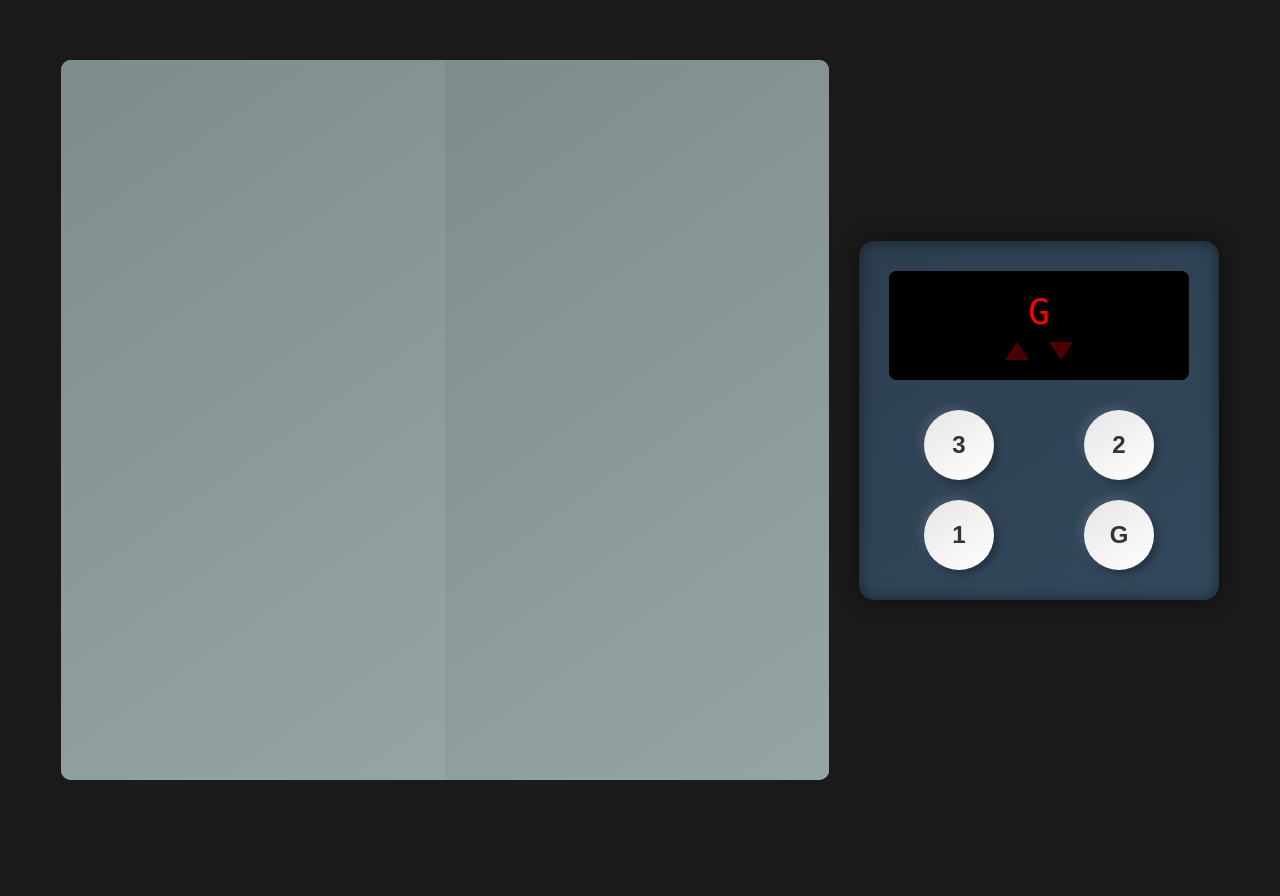
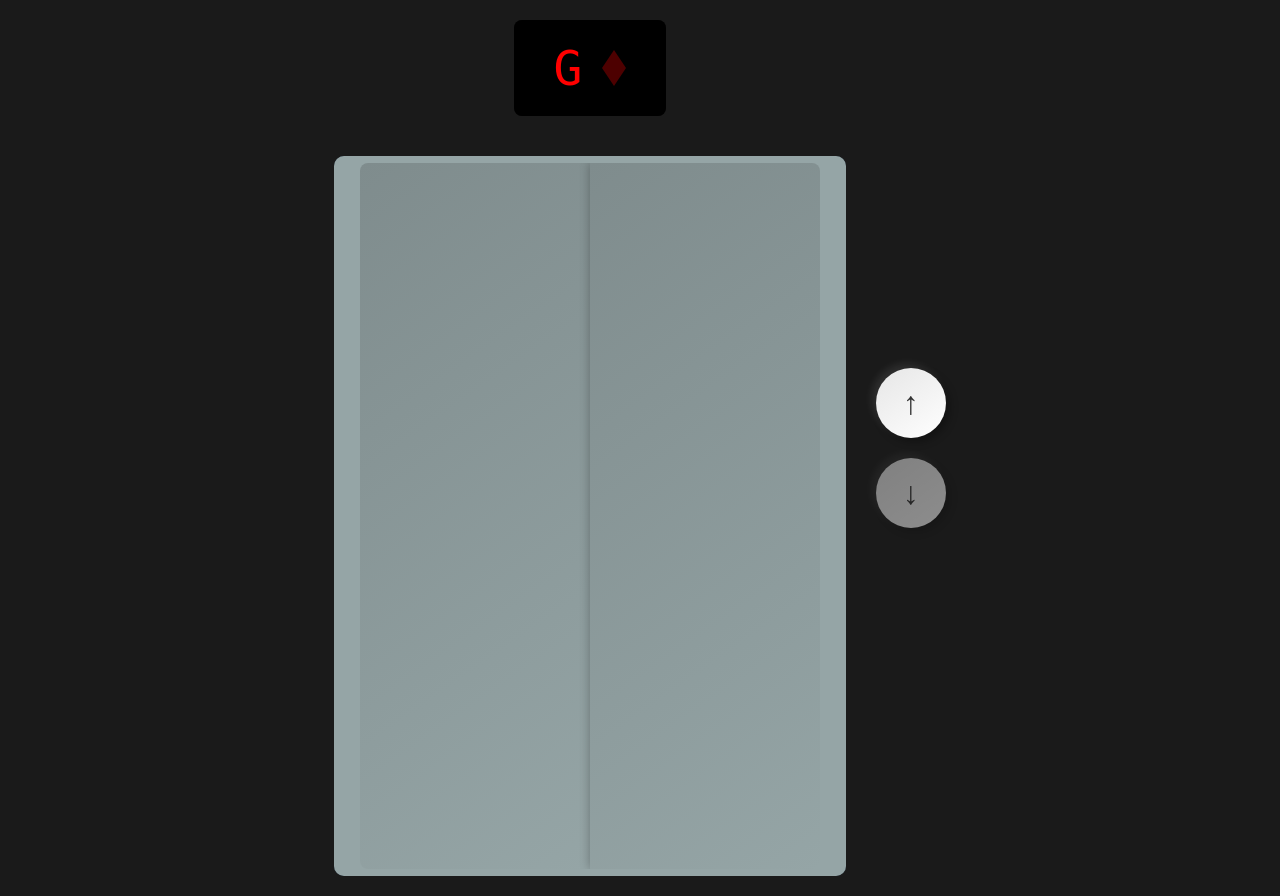
Before and after one commit to CtpN3m01/Prototipo-Elevador-RequerimientosDeSoftware, a Flask app: page / in a window 1280 px wide. Before the commit the page ends 780 px from the top, so only its background shows below. Run offline with Flask 3, Linux system fonts and the light colour scheme.

Commit message:
cambios estetik 2.0

```diff
--- a/templates/elevator.html
+++ b/templates/elevator.html
@@ -8,6 +8,8 @@
         :root {
             --button-size: 70px;
             --led-color: #ff0000;
+            --elevator-width: 40vw;
+            --elevator-height: 90vh;
         }
 
         body {
@@ -21,9 +23,31 @@
             padding: 20px;
         }
 
+        .elevator-container {
+            display: flex;
+            flex-direction: column;
+            align-items: center;
+            gap: 20px;
+        }
+
+        .display-panel {
+            background: #000;
+            color: var(--led-color);
+            padding: 20px 40px;
+            border-radius: 8px;
+            text-align: center;
+            font-family: 'Digital', monospace;
+            font-size: 48px;
+            box-shadow: inset 0 0 10px rgba(0,0,0,0.8);
+            display: flex;
+            gap: 20px;
+            align-items: center;
+            margin-bottom: 20px;
+        }
+
         .elevator-shaft {
-            height: 90vh;
-            width: 60vw;
+            height: var(--elevator-height);
+            width: var(--elevator-width);
             background: #34495e;
             position: relative;
             border-radius: 10px;
@@ -36,14 +60,18 @@
             position: relative;
             background: #95a5a6;
             border-radius: 10px;
+            display: flex;
+            justify-content: center;
+            align-items: center;
         }
 
         .doors {
-            width: 100%;
-            height: 100%;
+            width: 90%;
+            height: 98%;
             position: relative;
             overflow: hidden;
-            border-radius: 10px;
+            border-radius: 8px;
+            margin: auto;
         }
 
         .door {
@@ -52,6 +80,7 @@
             background: linear-gradient(145deg, #7f8c8d, #95a5a6);
             position: absolute;
             transition: transform 0.8s ease-in-out;
+            box-shadow: 0 0 10px rgba(0,0,0,0.3);
         }
 
         .door.left {
@@ -72,34 +101,35 @@
             transform: scaleX(0);
         }
 
-        .elevator-panel {
-            background: linear-gradient(145deg, #2c3e50, #34495e);
-            padding: 30px;
-            border-radius: 15px;
-            box-shadow:
-                0 0 20px rgba(0,0,0,0.5),
-                inset 0 0 15px rgba(0,0,0,0.5);
-            width: 300px;
+        .control-panel {
+            display: flex;
+            flex-direction: column;
+            gap: 20px;
         }
 
-        .display-panel {
-            background: #000;
-            color: var(--led-color);
-            padding: 20px;
-            margin-bottom: 30px;
-            border-radius: 8px;
-            text-align: center;
-            font-family: 'Digital', monospace;
-            font-size: 36px;
-            position: relative;
-            box-shadow: inset 0 0 10px rgba(0,0,0,0.8);
+        .direction-button {
+            width: var(--button-size);
+            height: var(--button-size);
+            border-radius: 50%;
+            border: none;
+            background: linear-gradient(145deg, #e6e6e6, #ffffff);
+            box-shadow:
+                4px 4px 8px rgba(0,0,0,0.3),
+                -4px -4px 8px rgba(255,255,255,0.1);
+            cursor: pointer;
+            font-size: 32px;
+            color: #333;
+            transition: all 0.2s;
         }
 
-        .direction-arrows {
-            display: flex;
-            justify-content: center;
-            gap: 20px;
-            margin-top: 10px;
+        .direction-button:active {
+            box-shadow: inset 2px 2px 5px rgba(0,0,0,0.2);
+            transform: scale(0.95);
+        }
+
+        .direction-button:disabled {
+            opacity: 0.5;
+            cursor: not-allowed;
         }
 
         .arrow {
@@ -122,51 +152,10 @@
         .arrow.active {
             opacity: 1;
         }
-
-        .elevator-buttons {
-            display: grid;
-            grid-template-columns: repeat(2, 1fr);
-            gap: 20px;
-            justify-items: center;
-        }
-
-        .floor-button {
-            width: var(--button-size);
-            height: var(--button-size);
-            border-radius: 50%;
-            border: none;
-            background: linear-gradient(145deg, #e6e6e6, #ffffff);
-            box-shadow:
-                4px 4px 8px rgba(0,0,0,0.3),
-                -4px -4px 8px rgba(255,255,255,0.1);
-            cursor: pointer;
-            font-size: 24px;
-            font-weight: bold;
-            color: #333;
-            transition: all 0.2s;
-        }
-
-        .floor-button:active {
-            box-shadow: inset 2px 2px 5px rgba(0,0,0,0.2);
-            transform: scale(0.95);
-        }
-
-        .floor-button.active {
-            background: linear-gradient(145deg, #ffd700, #ffec8b);
-        }
     </style>
 </head>
 <body>
-    <div class="elevator-shaft">
-        <div class="elevator">
-            <div class="doors" id="elevator-doors">
-                <div class="door left"></div>
-                <div class="door right"></div>
-            </div>
-        </div>
-    </div>
-
-    <div class="elevator-panel">
+    <div class="elevator-container">
         <div class="display-panel">
             <div id="floor-display">G</div>
             <div class="direction-arrows">
@@ -175,21 +164,36 @@
             </div>
         </div>
 
-        <div class="elevator-buttons">
-            <button class="floor-button" onclick="requestFloor(3)">3</button>
-            <button class="floor-button" onclick="requestFloor(2)">2</button>
-            <button class="floor-button" onclick="requestFloor(1)">1</button>
-            <button class="floor-button" onclick="requestFloor(0)">G</button>
+        <div class="elevator-shaft">
+            <div class="elevator">
+                <div class="doors" id="elevator-doors">
+                    <div class="door left"></div>
+                    <div class="door right"></div>
+                </div>
+            </div>
         </div>
+    </div>
+
+    <div class="control-panel">
+        <button class="direction-button" onclick="moveElevator('up')" id="up-button">↑</button>
+        <button class="direction-button" onclick="moveElevator('down')" id="down-button">↓</button>
     </div>
 
     <script>
         let currentFloor = 0;
+        const maxFloor = 5;
         const display = document.getElementById('floor-display');
         const upArrow = document.getElementById('up-arrow');
         const downArrow = document.getElementById('down-arrow');
-        const buttons = document.querySelectorAll('.floor-button');
+        const upButton = document.getElementById('up-button');
+        const downButton = document.getElementById('down-button');
         const doors = document.getElementById('elevator-doors');
+        let isMoving = false;
+
+        function updateButtonStates() {
+            upButton.disabled = isMoving || currentFloor === maxFloor;
+            downButton.disabled = isMoving || currentFloor === 0;
+        }
 
         function openDoors() {
             doors.classList.remove('closed');
@@ -201,40 +205,42 @@
             doors.classList.add('closed');
         }
 
-        function requestFloor(floor) {
-            if (floor === currentFloor) return;
+        function moveElevator(direction) {
+            if (isMoving) return;
+            isMoving = true;
 
-            // Update direction indicators
+            const nextFloor = direction === 'up' ? currentFloor + 1 : currentFloor - 1;
+            if (nextFloor < 0 || nextFloor > maxFloor) return;
+
             upArrow.classList.remove('active');
             downArrow.classList.remove('active');
-            if (floor > currentFloor) {
+            if (direction === 'up') {
                 upArrow.classList.add('active');
             } else {
                 downArrow.classList.add('active');
             }
 
-            // Highlight selected button
-            buttons.forEach(btn => btn.classList.remove('active'));
-            buttons[3 - floor].classList.add('active');
-
-            // Animate elevator sequence
+            updateButtonStates();
             openDoors();
 
             setTimeout(() => {
-                display.textContent = floor === 0 ? 'G' : floor;
+                display.textContent = nextFloor === 0 ? 'G' : nextFloor;
 
                 setTimeout(() => {
                     closeDoors();
 
                     setTimeout(() => {
-                        currentFloor = floor;
+                        currentFloor = nextFloor;
                         upArrow.classList.remove('active');
                         downArrow.classList.remove('active');
-                        buttons[3 - floor].classList.remove('active');
+                        isMoving = false;
+                        updateButtonStates();
                     }, 500);
                 }, 1000);
             }, 500);
         }
+
+        updateButtonStates();
     </script>
 </body>
 </html>
```
